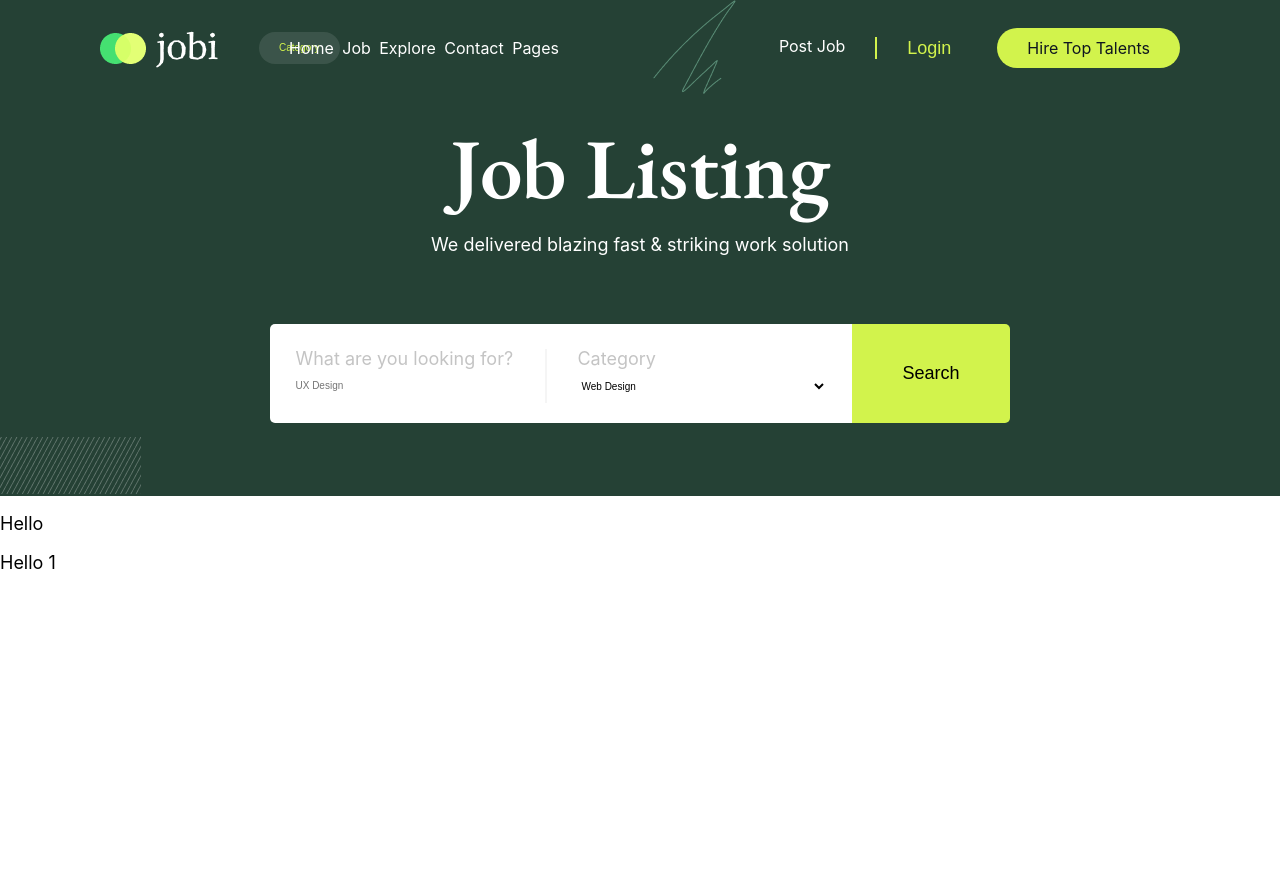
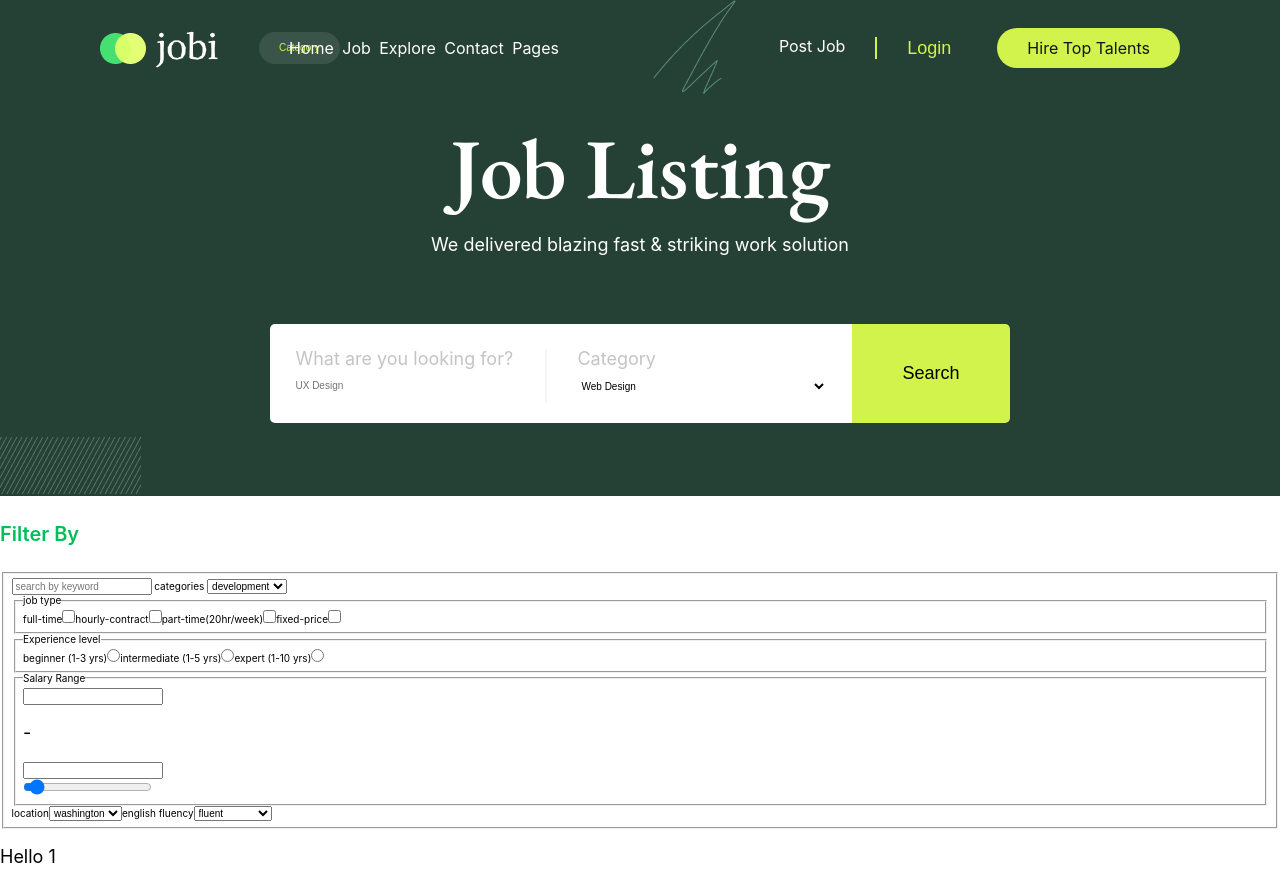
Before and after one commit to rselvasoyak/jobi, a JavaScript app: page /jobLists in a window 1280 px wide. Before the commit the page ends 800 px from the top, so only its background shows below. Built offline with nearby package versions, Linux system fonts and the light colour scheme; the HTML template or start-up script is replaced by a standard one.

Commit message:
created the job search filter form base html with accessibility

```diff
--- a/src/Components/JobFilterForm.js
+++ /dev/null
@@ -1,14 +0,0 @@
-const JobFilterForm = () => {
-    return (
-        <div>
-            <aside>
-                <p>Hello</p>
-            </aside>
-            <div>
-                <p>Hello 1</p>
-            </div>
-        </div>
-    )
-}
-
-export default JobFilterForm;
--- a/src/Components/JobListPage.js
+++ b/src/Components/JobListPage.js
@@ -1,4 +1,4 @@
-import JobFilterForm from "./JobFilterForm";
+import JobFilterForm from "./JobListsPage/JobFilterForm";
 import SecondaryNav from "./JobListsView/SecondaryNav";
 import SecondaryHeader from "./SecondaryHeader";
 
--- /dev/null
+++ b/src/Components/JobListsPage/JobFilterForm.js
@@ -0,0 +1,188 @@
+const JobFilterForm = () => {
+    return (
+        <>
+            <section className="filterByForm">
+                <h4>filter by </h4>
+                <aside>
+                    <form action="" method="" name="">
+                        <fieldset>
+                            <label htmlFor="keyword"
+                            className="sr-only" > search by keyword </label>
+                            <input
+                                id="keyword"
+                                name="keyword"
+                                type="text"
+                                aria-describedby="inputOneDesc"
+                                placeholder="search by keyword"
+                            ></input>
+                            <div
+                                className="sr-only"
+                                id="inputOneDesc"
+                            >
+                                Please enter the keyword you would like to filter the search with
+                            </div>
+
+                            <label htmlFor="categDesc"> categories </label>
+                            <select
+                                aria-describedby="categDesc"
+                                id="categDesc"
+                                name="categDesc"
+                            >
+                                <option value="development">development</option>
+                                <option value="accounting">accounting</option>
+                                <option value="finance">finance</option>
+                                <option value="other">other</option>
+                            </select>
+                            <div
+                                className="sr-only"
+                                id="categDesc"
+                            >
+                                Please select the catrgory of field you would like to filter your search for.
+                            </div>
+
+                            <fieldset aria-describedby="jobTypeInfo">
+                                <legend>job type</legend>
+                                <label htmlFor="fullTime">full-time</label>
+                                <input type="checkbox" id="fullTime" name="fullTime"></input>
+
+                                <label htmlFor="hourlyContract">hourly-contract</label>
+                                <input type="checkbox" id="hourlyContract" name="hourlyContract"></input>
+
+                                <label htmlFor="partTime">part-time(20hr/week)</label>
+                                <input type="checkbox" id="partTime" name="partTime"></input>
+
+
+                                <label htmlFor="fixedPrice">fixed-price</label>
+                                <input type="checkbox" id="fixedPrice" name="fixedPrice"></input>
+
+                                <div
+                                    className="sr-only"
+                                    id="jobTypeInfo"
+                                >
+                                    Please Select the type of job you would like to search for.
+                                </div>
+                            </fieldset>
+
+                            <fieldset aria-describedby="experLevelInfo" className="experienceLevel">
+                                <legend>Experience level</legend>
+                                <label htmlFor="beginner">beginner (1-3 yrs)</label>
+                                <input type="radio" id="beginner" name="experience"></input>
+
+                                <label htmlFor="intermediate">intermediate (1-5 yrs)</label>
+                                <input type="radio" id="intermediate" name="experience"></input>
+
+                                <label htmlFor="expert">expert (1-10 yrs)</label>
+                                <input type="radio" id="expert" name="experience"></input>
+
+                                <div
+                                    className="sr-only"
+                                    id="experLevelInfo"
+                                >
+                                    Please Select the experience level for job you would like to search for.
+                                </div>
+                            </fieldset>
+
+                            <fieldset className="salaryRangeSect">
+                                <legend>Salary Range</legend>
+
+                                <div className="salaryRangeInput">
+                                    <label htmlFor="salaryMinValue" className="sr-only"> min value</label>
+                                    <input
+                                        type="text"
+                                        id="salaryMinValue"
+                                        min="1"
+                                        max="1000"
+                                        name="salaryMinValue"
+                                        aria-labelledby="salaryMinValue"
+                                    ></input>
+                                    <div
+                                        className="sr-only"
+                                        id="salaryMinValue"
+                                    >
+                                        Please enter the minimum salary you are looking for
+                                    </div>
+
+                                    <p>-</p>
+
+                                    <label htmlFor="salaryMaxValue" className="sr-only"> max value </label>
+                                    <input
+                                        id="salaryMaxValue"
+                                        type="text"
+                                        min="1"
+                                        max="1000"
+                                        name="salaryMaxValue"
+                                        aria-labelledby="salaryMaxValue"
+                                    ></input>
+                                    <div
+                                        className="sr-only"
+                                        id="salaryMaxValue"
+                                    >
+                                        Please enter the maximum salary you are looking for
+                                    </div>
+                                </div>
+
+                                <label htmlFor="salaryRange" className="sr-only"> salary range </label>
+                                <input
+                                    id="salaryRange"
+                                    type="range"
+                                    min="1"
+                                    max="1000"
+                                    name="salaryRange"
+                                    aria-labelledby="salaryRange"
+                                ></input>
+                                <div
+                                    className="sr-only"
+                                    id="salaryRange"
+                                >
+                                    Please select salary range on the range slider.
+                                </div>
+                            </fieldset>
+
+                            <label htmlFor="">location</label>
+                            <select
+                                aria-describedby="locationInfo"
+                                id="levelOfSpiciness"
+                                name="levelOfSpiciness"
+                            >
+                                <option value="washington">washington</option>
+                                <option value="toronto">toronto</option>
+                                <option value="newYork">new york</option>
+                                <option value="other">other</option>
+                            </select>
+                            <div
+                                className="sr-only"
+                                id="locationInfo"
+                            >
+                                Please select the location for you want to filter your search for.
+                            </div>
+
+                            <label htmlFor="">english fluency</label>
+                            <select
+                                aria-describedby="englishLevelInfo"
+                                id="levelOfSpiciness"
+                                name="levelOfSpiciness"
+                            >
+                                <option value="fluent">fluent</option>
+                                <option value="advanced">advanced</option>
+                                <option value="intermediate">intermediate</option>
+                                <option value="beginner">beginner</option>
+                                <option value="native">native</option>
+                            </select>
+                            <div
+                                className="sr-only"
+                                id="englishLevelInfo"
+                            >
+                                Please select your English Fluency Level.
+                            </div>
+                        </fieldset>
+                    </form>
+                </aside>
+            </section>
+            <section className="jobPosts">
+                <p>Hello 1</p>
+            </section>
+        </>
+    )
+}
+
+export default JobFilterForm;
```
